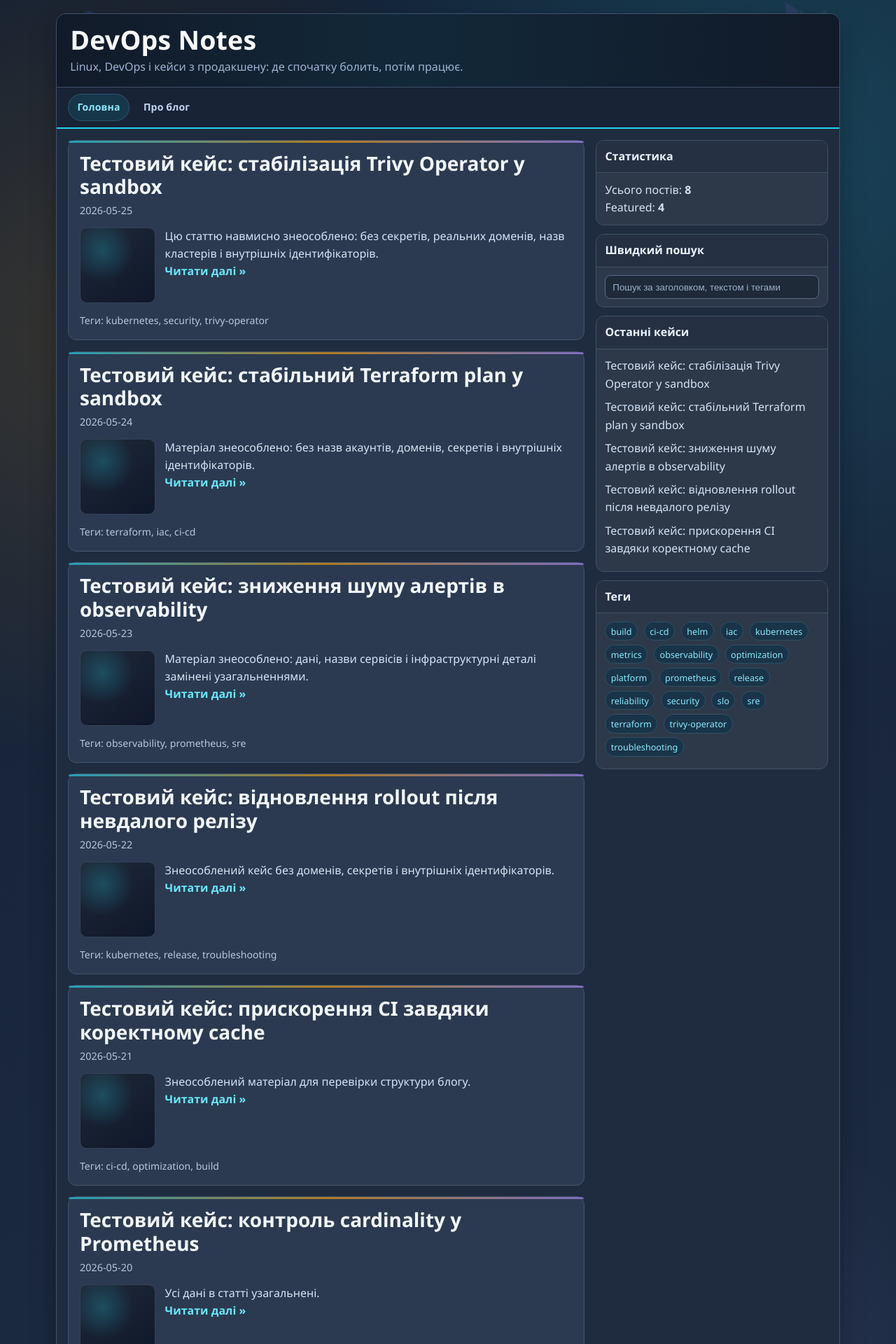
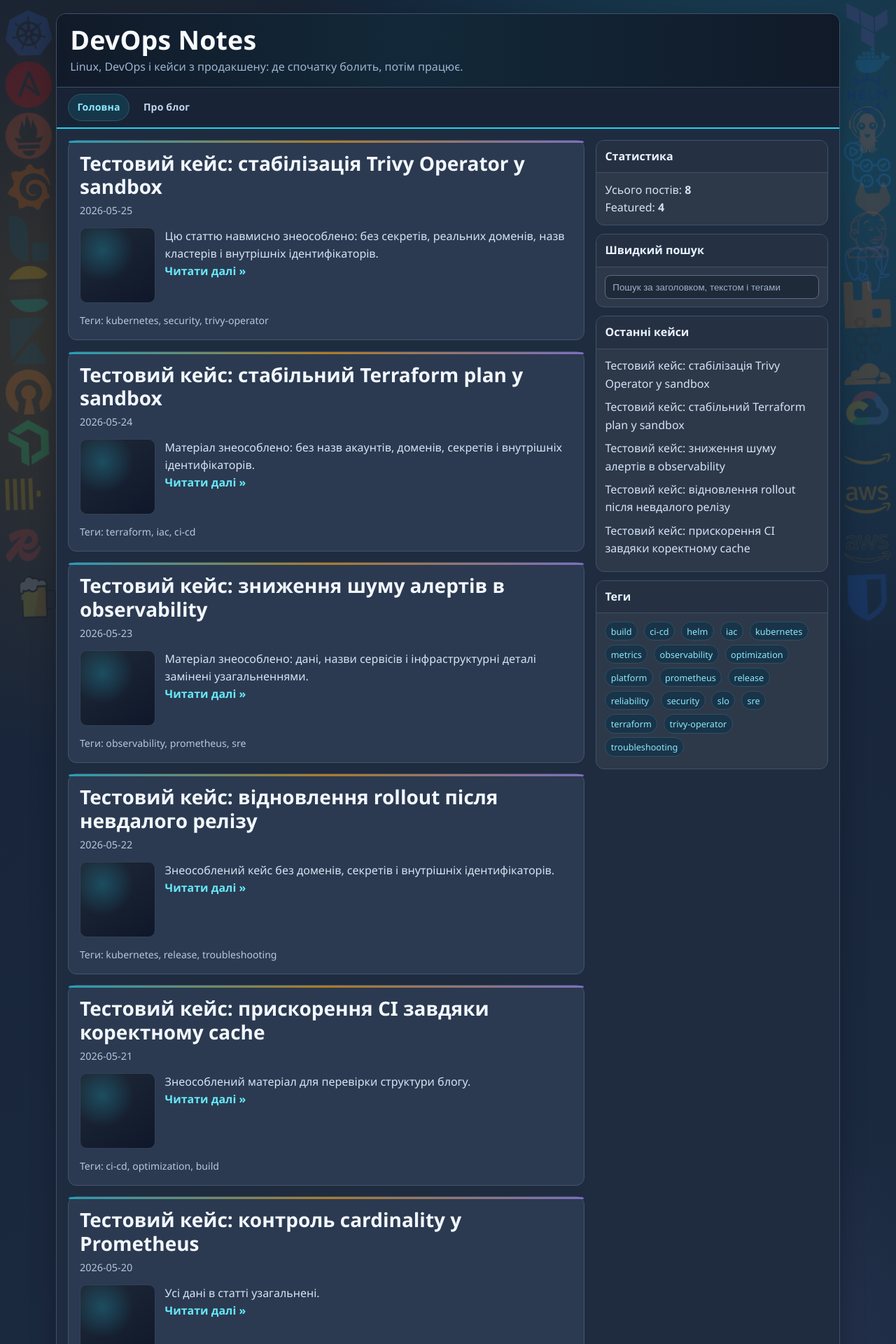
Before and after one commit to paparoot-devops/paparoot, a Jekyll site: the page built from index.html, in a window 1280 px wide. Shown: the top 1920 px of the page at 70% size. Built offline with Jekyll 4.4.1, drawn with Linux system fonts in a browser that asks for light colours.

```diff
--- a/_layouts/default.html
+++ b/_layouts/default.html
@@ -54,13 +54,13 @@
       display: grid;
       grid-template-rows: repeat(12, minmax(42px, 1fr));
       align-items: center;
-      justify-items: center;
-      padding: 0.8rem 0.2rem;
+      justify-items: start;
+      padding: 0.8rem 0.5rem;
       gap: 0.25rem;
     }
 
     .edge-col.left { left: 0; }
-    .edge-col.right { right: 0; }
+    .edge-col.right { right: 0; justify-items: end; }
 
     .sticker-img {
       width: 66px;
@@ -73,6 +73,27 @@
 
     .sticker-img.soft { opacity: 0.18; }
     .sticker-img.big { width: 86px; height: 86px; opacity: 0.14; }
+    .sticker-img.tiny { width: 50px; height: 50px; opacity: 0.14; }
+
+    .edge-col.left .sticker-img:nth-child(3n+1) {
+      transform: translateX(6px) rotate(-7deg);
+    }
+    .edge-col.left .sticker-img:nth-child(3n+2) {
+      transform: translateX(26px) rotate(5deg);
+    }
+    .edge-col.left .sticker-img:nth-child(3n) {
+      transform: translateX(44px) rotate(-2deg);
+    }
+
+    .edge-col.right .sticker-img:nth-child(3n+1) {
+      transform: translateX(-8px) rotate(6deg);
+    }
+    .edge-col.right .sticker-img:nth-child(3n+2) {
+      transform: translateX(-30px) rotate(-5deg);
+    }
+    .edge-col.right .sticker-img:nth-child(3n) {
+      transform: translateX(-48px) rotate(2deg);
+    }
 
     .sticker.s2 { animation-duration: 32s; }
     .sticker.s3 { animation-duration: 28s; }
@@ -267,17 +288,17 @@
       <img class="sticker-img s3 soft" src="{{ '/assets/stickers/tools/kibana.svg' | relative_url }}" alt="">
       <img class="sticker-img s5 soft" src="{{ '/assets/stickers/tools/openvpn.svg' | relative_url }}" alt="">
       <img class="sticker-img s6 soft" src="{{ '/assets/stickers/tools/newrelic.svg' | relative_url }}" alt="">
-      <img class="sticker-img s7 soft" src="{{ '/assets/stickers/tools/clickhouse.svg' | relative_url }}" alt="">
-      <img class="sticker-img s8 soft" src="{{ '/assets/stickers/tools/redis.svg' | relative_url }}" alt="">
+      <img class="sticker-img s7 soft tiny" src="{{ '/assets/stickers/tools/clickhouse.svg' | relative_url }}" alt="">
+      <img class="sticker-img s8 soft tiny" src="{{ '/assets/stickers/tools/redis.svg' | relative_url }}" alt="">
       <img class="sticker-img s6 big" src="{{ '/assets/stickers/memes/beer.svg' | relative_url }}" alt="">
     </div>
     <div class="edge-col right">
       <img class="sticker-img s2" src="{{ '/assets/stickers/tools/terraform.svg' | relative_url }}" alt="">
-      <img class="sticker-img s3 soft" src="{{ '/assets/stickers/tools/docker.svg' | relative_url }}" alt="">
+      <img class="sticker-img s3 soft tiny" src="{{ '/assets/stickers/tools/docker.svg' | relative_url }}" alt="">
       <img class="sticker-img s4 soft" src="{{ '/assets/stickers/tools/helm.svg' | relative_url }}" alt="">
       <img class="sticker-img s5 soft" src="{{ '/assets/stickers/tools/argo.svg' | relative_url }}" alt="">
       <img class="sticker-img s6 soft" src="{{ '/assets/stickers/tools/github-actions.svg' | relative_url }}" alt="">
-      <img class="sticker-img s7 soft" src="{{ '/assets/stickers/tools/gitlab.svg' | relative_url }}" alt="">
+      <img class="sticker-img s7 soft tiny" src="{{ '/assets/stickers/tools/gitlab.svg' | relative_url }}" alt="">
       <img class="sticker-img s8 soft" src="{{ '/assets/stickers/tools/jenkins.svg' | relative_url }}" alt="">
       <img class="sticker-img s3 soft" src="{{ '/assets/stickers/tools/postgresql.svg' | relative_url }}" alt="">
       <img class="sticker-img s4 soft" src="{{ '/assets/stickers/tools/rabbitmq.svg' | relative_url }}" alt="">
```
